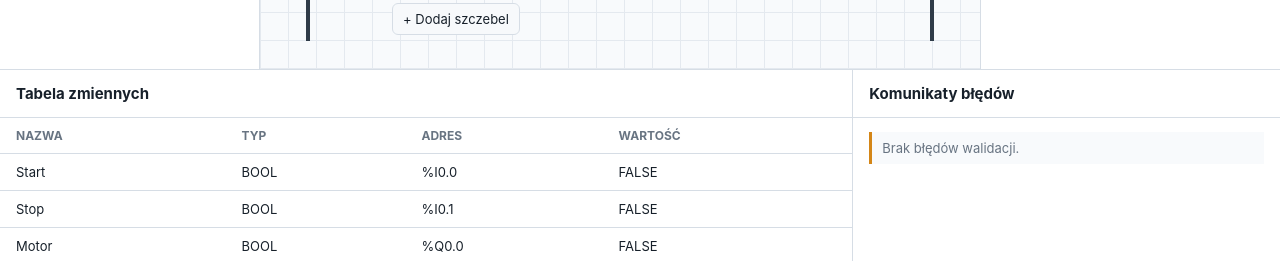
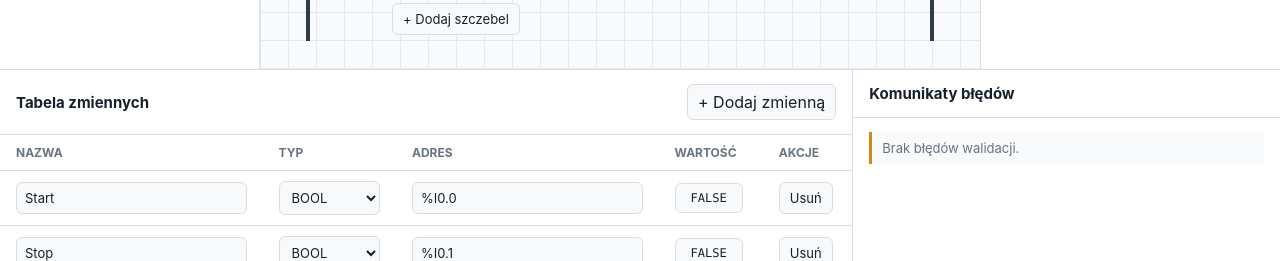
Before and after one commit to MALIKM987/plc-ladder-app, a React (Vite) app: page / in a window 1280 px wide. Shown: the part 964-1225 px from the top of the page. Built offline with nearby package versions, Linux system fonts and the light colour scheme.

Commit message:
commit 8

```diff
--- a/src/App.css
+++ b/src/App.css
@@ -572,6 +572,59 @@ th {
   text-transform: uppercase;
 }
 
+.variables__header {
+  display: flex;
+  align-items: center;
+  justify-content: space-between;
+  gap: 12px;
+}
+
+.variable-field,
+.variable-add-button,
+.variable-delete-button,
+.variable-value-button {
+  border: 1px solid var(--border);
+  border-radius: 6px;
+  background: var(--control-bg);
+  color: var(--text);
+  font: inherit;
+}
+
+.variable-field {
+  width: 100%;
+  min-width: 96px;
+  padding: 7px 8px;
+}
+
+.variable-add-button,
+.variable-delete-button,
+.variable-value-button {
+  cursor: pointer;
+  padding: 7px 10px;
+  white-space: nowrap;
+}
+
+.variable-value-button {
+  min-width: 68px;
+  font-family: var(--mono);
+  font-size: 12px;
+}
+
+.variable-field:disabled,
+.variable-add-button:disabled,
+.variable-delete-button:disabled,
+.variable-value-button:disabled {
+  cursor: not-allowed;
+  opacity: 0.65;
+}
+
+.variable-add-button:hover:not(:disabled),
+.variable-delete-button:hover:not(:disabled),
+.variable-value-button:hover:not(:disabled),
+.variable-field:focus {
+  border-color: var(--accent);
+}
+
 .messages ul {
   display: grid;
   gap: 8px;
--- a/src/App.tsx
+++ b/src/App.tsx
@@ -140,7 +140,11 @@ function App() {
         />
       </main>
 
-      <BottomPanel project={project} />
+      <BottomPanel
+        project={project}
+        setProject={setProject}
+        simulationStatus={simulationStatus}
+      />
 
       <input
         ref={fileInputRef}
--- a/src/components/BottomPanel.tsx
+++ b/src/components/BottomPanel.tsx
@@ -1,15 +1,26 @@
+import type { Dispatch, SetStateAction } from 'react'
 import type { Project } from '../types/project'
 import { ValidationPanel } from './ValidationPanel'
 import { VariableTable } from './VariableTable'
 
 type BottomPanelProps = {
   project: Project
+  setProject: Dispatch<SetStateAction<Project>>
+  simulationStatus: 'RUN' | 'STOP'
 }
 
-export function BottomPanel({ project }: BottomPanelProps) {
+export function BottomPanel({
+  project,
+  setProject,
+  simulationStatus,
+}: BottomPanelProps) {
   return (
     <footer className="bottom-panel" aria-label="Zmienne i komunikaty">
-      <VariableTable project={project} />
+      <VariableTable
+        project={project}
+        setProject={setProject}
+        simulationStatus={simulationStatus}
+      />
       <ValidationPanel project={project} />
     </footer>
   )
--- a/src/components/VariableTable.tsx
+++ b/src/components/VariableTable.tsx
@@ -1,18 +1,82 @@
-import type { Project } from '../types/project'
+import type { Dispatch, SetStateAction } from 'react'
+import {
+  addVariable,
+  removeVariable,
+  updateVariable,
+} from '../project/projectActions'
+import type { Project, Variable } from '../types/project'
 
 type VariableTableProps = {
   project: Project
+  setProject: Dispatch<SetStateAction<Project>>
+  simulationStatus: 'RUN' | 'STOP'
 }
 
-function formatValue(value: boolean) {
-  return value ? 'TRUE' : 'FALSE'
+const VARIABLE_TYPES: Variable['type'][] = ['BOOL']
+
+function canEditValue(variable: Variable) {
+  return variable.address.startsWith('%I') || variable.address.startsWith('%M')
 }
 
-export function VariableTable({ project }: VariableTableProps) {
+function isVariableUsed(project: Project, variableId: string) {
+  return project.rungs.some((rung) =>
+    rung.elements.some((element) => element.variableId === variableId),
+  )
+}
+
+export function VariableTable({
+  project,
+  setProject,
+  simulationStatus,
+}: VariableTableProps) {
+  const readOnly = simulationStatus === 'RUN'
+
+  const handleAddVariable = () => {
+    if (readOnly) {
+      return
+    }
+
+    setProject((currentProject) => addVariable(currentProject))
+  }
+
+  const handleRemoveVariable = (variableId: string) => {
+    if (readOnly) {
+      return
+    }
+
+    if (isVariableUsed(project, variableId)) {
+      window.alert('Nie można usunąć zmiennej używanej w drabince.')
+      return
+    }
+
+    setProject((currentProject) => removeVariable(currentProject, variableId))
+  }
+
+  const handleVariableChange = (
+    variableId: string,
+    patch: Partial<Omit<Variable, 'id'>>,
+  ) => {
+    if (readOnly) {
+      return
+    }
+
+    setProject((currentProject) =>
+      updateVariable(currentProject, variableId, patch),
+    )
+  }
+
   return (
     <section className="variables" aria-labelledby="variables-title">
-      <div className="panel__header">
+      <div className="panel__header variables__header">
         <h2 id="variables-title">Tabela zmiennych</h2>
+        <button
+          type="button"
+          className="variable-add-button"
+          disabled={readOnly}
+          onClick={handleAddVariable}
+        >
+          + Dodaj zmienną
+        </button>
       </div>
 
       <div className="table-wrap">
@@ -23,17 +87,87 @@ export function VariableTable({ project }: VariableTableProps) {
               <th>Typ</th>
               <th>Adres</th>
               <th>Wartość</th>
+              <th>Akcje</th>
             </tr>
           </thead>
           <tbody>
-            {project.variables.map((variable) => (
-              <tr key={variable.id}>
-                <td>{variable.name}</td>
-                <td>{variable.type}</td>
-                <td>{variable.address}</td>
-                <td>{formatValue(variable.value)}</td>
-              </tr>
-            ))}
+            {project.variables.map((variable) => {
+              const valueEditable = !readOnly && canEditValue(variable)
+
+              return (
+                <tr key={variable.id}>
+                  <td>
+                    <input
+                      className="variable-field"
+                      aria-label={`Nazwa zmiennej ${variable.name}`}
+                      value={variable.name}
+                      disabled={readOnly}
+                      onChange={(event) =>
+                        handleVariableChange(variable.id, {
+                          name: event.target.value,
+                        })
+                      }
+                    />
+                  </td>
+                  <td>
+                    <select
+                      className="variable-field"
+                      aria-label={`Typ zmiennej ${variable.name}`}
+                      value={variable.type}
+                      disabled={readOnly}
+                      onChange={(event) =>
+                        handleVariableChange(variable.id, {
+                          type: event.target.value as Variable['type'],
+                        })
+                      }
+                    >
+                      {VARIABLE_TYPES.map((type) => (
+                        <option key={type} value={type}>
+                          {type}
+                        </option>
+                      ))}
+                    </select>
+                  </td>
+                  <td>
+                    <input
+                      className="variable-field"
+                      aria-label={`Adres zmiennej ${variable.name}`}
+                      value={variable.address}
+                      disabled={readOnly}
+                      onChange={(event) =>
+                        handleVariableChange(variable.id, {
+                          address: event.target.value,
+                        })
+                      }
+                    />
+                  </td>
+                  <td>
+                    <button
+                      type="button"
+                      className="variable-value-button"
+                      disabled={!valueEditable}
+                      onClick={() =>
+                        handleVariableChange(variable.id, {
+                          value: !variable.value,
+                        })
+                      }
+                    >
+                      {variable.value ? 'TRUE' : 'FALSE'}
+                    </button>
+                  </td>
+                  <td>
+                    <button
+                      type="button"
+                      className="variable-delete-button"
+                      disabled={readOnly}
+                      onClick={() => handleRemoveVariable(variable.id)}
+                    >
+                      Usuń
+                    </button>
+                  </td>
+                </tr>
+              )
+            })}
           </tbody>
         </table>
       </div>
--- a/src/project/projectActions.ts
+++ b/src/project/projectActions.ts
@@ -1,4 +1,10 @@
-import type { ElementType, LadderElement, Project, Rung } from '../types/project'
+import type {
+  ElementType,
+  LadderElement,
+  Project,
+  Rung,
+  Variable,
+} from '../types/project'
 
 const ELEMENT_SPACING = 150
 const FIRST_ELEMENT_X = 120
@@ -37,6 +43,45 @@ function getLastElement(rung: Rung) {
   return [...rung.elements].sort(
     (first, second) => first.position.x - second.position.x,
   )[rung.elements.length - 1]
+}
+
+function cloneVariable(variable: Variable): Variable {
+  return { ...variable }
+}
+
+function isVariableUsed(project: Project, variableId: string) {
+  return project.rungs.some((rung) =>
+    rung.elements.some((element) => element.variableId === variableId),
+  )
+}
+
+function getUniqueVariableName(project: Project) {
+  const names = new Set(project.variables.map((variable) => variable.name))
+
+  if (!names.has('NewVar')) {
+    return 'NewVar'
+  }
+
+  let index = 1
+
+  while (names.has(`NewVar${index}`)) {
+    index += 1
+  }
+
+  return `NewVar${index}`
+}
+
+function getUniqueMarkerAddress(project: Project) {
+  const addresses = new Set(
+    project.variables.map((variable) => variable.address),
+  )
+  let bitIndex = 0
+
+  while (addresses.has(`%M0.${bitIndex}`)) {
+    bitIndex += 1
+  }
+
+  return `%M0.${bitIndex}`
 }
 
 export function wouldCreateCycle(
@@ -108,6 +153,53 @@ export function removeRung(project: Project, rungId: string): Project {
         ...cloneRung(rung),
         number: index + 1,
       })),
+  }
+}
+
+export function addVariable(project: Project): Project {
+  return {
+    ...project,
+    variables: [
+      ...project.variables.map(cloneVariable),
+      {
+        id: createId('variable'),
+        name: getUniqueVariableName(project),
+        address: getUniqueMarkerAddress(project),
+        type: 'BOOL',
+        value: false,
+      },
+    ],
+    rungs: project.rungs.map(cloneRung),
+  }
+}
+
+export function removeVariable(project: Project, variableId: string): Project {
+  if (isVariableUsed(project, variableId)) {
+    return project
+  }
+
+  return {
+    ...project,
+    variables: project.variables
+      .filter((variable) => variable.id !== variableId)
+      .map(cloneVariable),
+    rungs: project.rungs.map(cloneRung),
+  }
+}
+
+export function updateVariable(
+  project: Project,
+  variableId: string,
+  patch: Partial<Omit<Variable, 'id'>>,
+): Project {
+  return {
+    ...project,
+    variables: project.variables.map((variable) =>
+      variable.id === variableId
+        ? { ...variable, ...patch }
+        : cloneVariable(variable),
+    ),
+    rungs: project.rungs.map(cloneRung),
   }
 }
 
```
